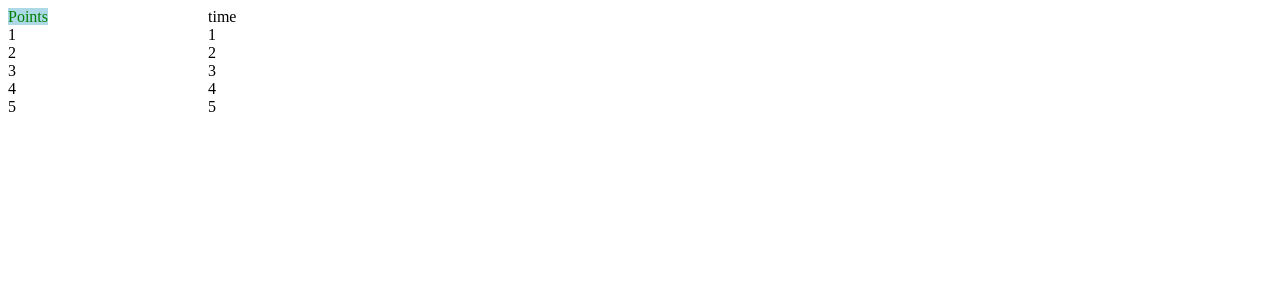
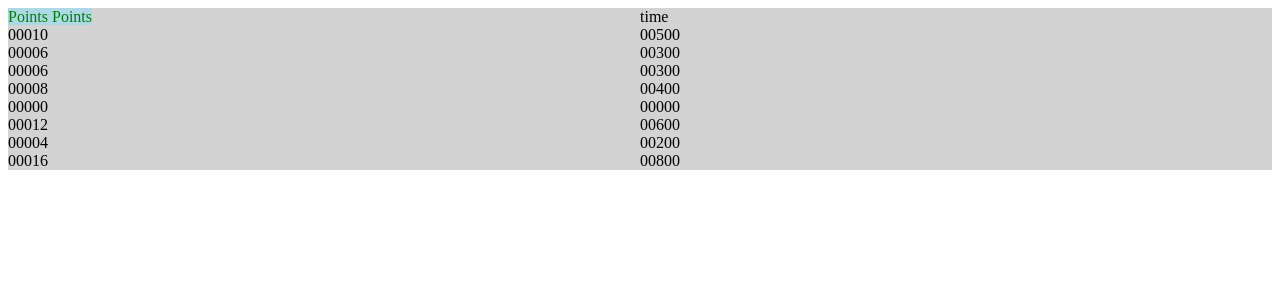
Before and after one commit to ShootingStar91/tabletable, a React (Vite) app: page / in a window 1280 px wide. Shown: the top 300 px of the page. Built offline with nearby package versions, Linux system fonts and the light colour scheme.

Commit message:
Now acually sortable table. Also some style fix

```diff
--- a/package.json
+++ b/package.json
@@ -11,10 +11,12 @@
   },
   "dependencies": {
     "@mui/x-data-grid": "^6.19.4",
+    "lodash": "^4.17.21",
     "react": "^18.2.0",
     "react-dom": "^18.2.0"
   },
   "devDependencies": {
+    "@types/lodash": "^4.14.202",
     "@types/react": "^18.2.55",
     "@types/react-dom": "^18.2.19",
     "@typescript-eslint/eslint-plugin": "^6.21.0",
--- a/src/App.tsx
+++ b/src/App.tsx
@@ -1,11 +1,32 @@
 import { TableTable } from "./TableTable";
+import { ColumnDefinition } from "./TableTable";
 
-const columns = [
-  { title: <span style={{ color: 'green', backgroundColor: 'lightblue' }}>Points</span>, getValue: (val: number) => val, key: "points" },
-  { title: "time", getValue: (val: number) => val, key: "time" },
+const columns: Array<ColumnDefinition<DataValue>> = [
+  {
+    title: (
+      <span
+        style={{
+          color: "green",
+          backgroundColor: "lightblue",
+          overflow: "scroll",
+          maxWidth: "100px",
+        }}
+      >
+        Points Points
+      </span>
+    ),
+    getValue: (val: DataValue) => val.points,
+    key: "points",
+  },
+  { title: "time", getValue: (val: DataValue) => val.time, key: "time" },
 ];
 
-const data = [1, 2, 3, 4, 5];
+type DataValue = { points: string; time: string };
+
+const data: Array<DataValue> = [5, 3, 3, 4, 0, 6, 2, 8].map((num) => ({
+  points: (num * 2).toString().padStart(5, "0"),
+  time: (num * 100).toString().padStart(5, "0"),
+}));
 
 const App = () => {
   return (
--- a/src/TableTable/index.tsx
+++ b/src/TableTable/index.tsx
@@ -1,34 +1,78 @@
-type Title = string | JSX.Element;
+import { useState } from "react";
+import { orderBy } from "lodash";
 
-type ColumnDefinition = {
-  title: Title;
-  getValue: (dataVal: number) => number;
+type CellContent = string | JSX.Element | number;
+
+export type ColumnDefinition<T> = {
+  title: CellContent;
+  getValue: (dataVal: T) => CellContent;
   key: string;
 };
 
-export const TableTable = ({
+export const TableTable = <T,>({
   columns,
   data,
 }: {
-  columns: Array<ColumnDefinition>;
-  data: Array<number>;
+  columns: Array<ColumnDefinition<T>>;
+  data: Array<T>;
 }) => {
+  const [sortMode, setSortMode] = useState<{
+    col: ColumnDefinition<T>;
+    asc: boolean;
+  } | null>(null);
+  const sortBy = (col: ColumnDefinition<T>) => {
+    if (!sortMode) {
+      setSortMode({ col, asc: true });
+      return;
+    }
+    if (sortMode.col === col) {
+      if (sortMode.asc) {
+        setSortMode({ col, asc: false });
+        return;
+      }
+      setSortMode(null);
+      return;
+    }
+    setSortMode({ col, asc: true });
+  };
+  const getSortIcon = (col: ColumnDefinition<T>) => {
+    if (col === sortMode?.col) {
+      return sortMode?.asc ? "[ASC]" : "[DESC]";
+    }
+    return "";
+  };
+  const sortedData = sortMode
+    ? orderBy(
+        data,
+        (item) => sortMode.col.getValue(item),
+        sortMode?.asc ? "asc" : "desc"
+      )
+    : data;
+  const dataCells = sortedData.flatMap((row) =>
+    columns.map((col) => col.getValue(row))
+  );
+  console.log({ dataCells, data });
   return (
     <div
       id="tabletable"
       style={{
         display: "grid",
-        gridTemplateColumns: columns.map((_) => "200px").join(" "),
+        gridTemplateColumns: columns.map((_) => "1fr").join(" "),
+        backgroundColor: "lightgray",
       }}
     >
       {columns.map((col) => (
-        <div key={col.key}>{col.title}</div>
+        <div
+          style={{ userSelect: "none" }}
+          key={col.key}
+          onClick={() => sortBy(col)}
+        >
+          {col.title} {getSortIcon(col)}
+        </div>
       ))}
-      {data.map((row, rowIndex) =>
-        columns.map((col) => (
-          <div key={`${col.title}-${rowIndex}`}>{col.getValue(row)}</div>
-        ))
-      )}
+      {dataCells.map((row) => (
+        <div>{row}</div>
+      ))}
     </div>
   );
 };
```
Also changed, not shown: 1 other file (tests, documents, lock files or other folders).
